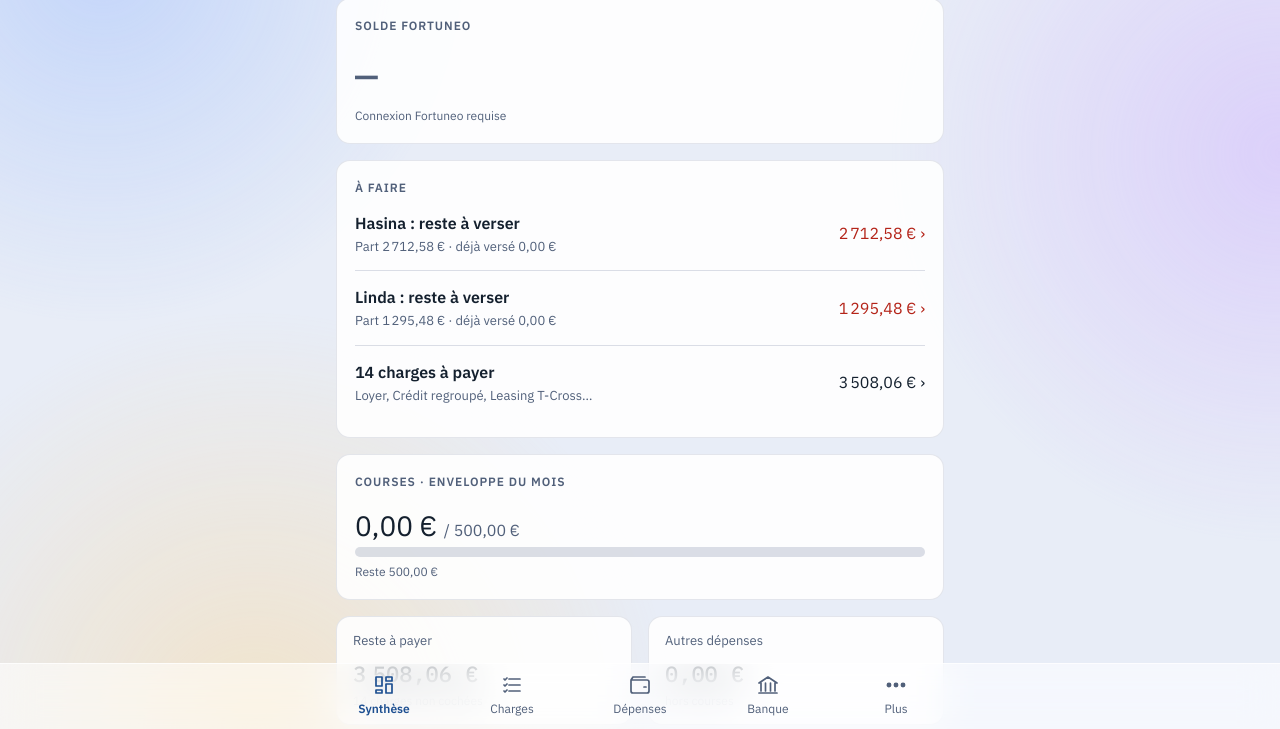
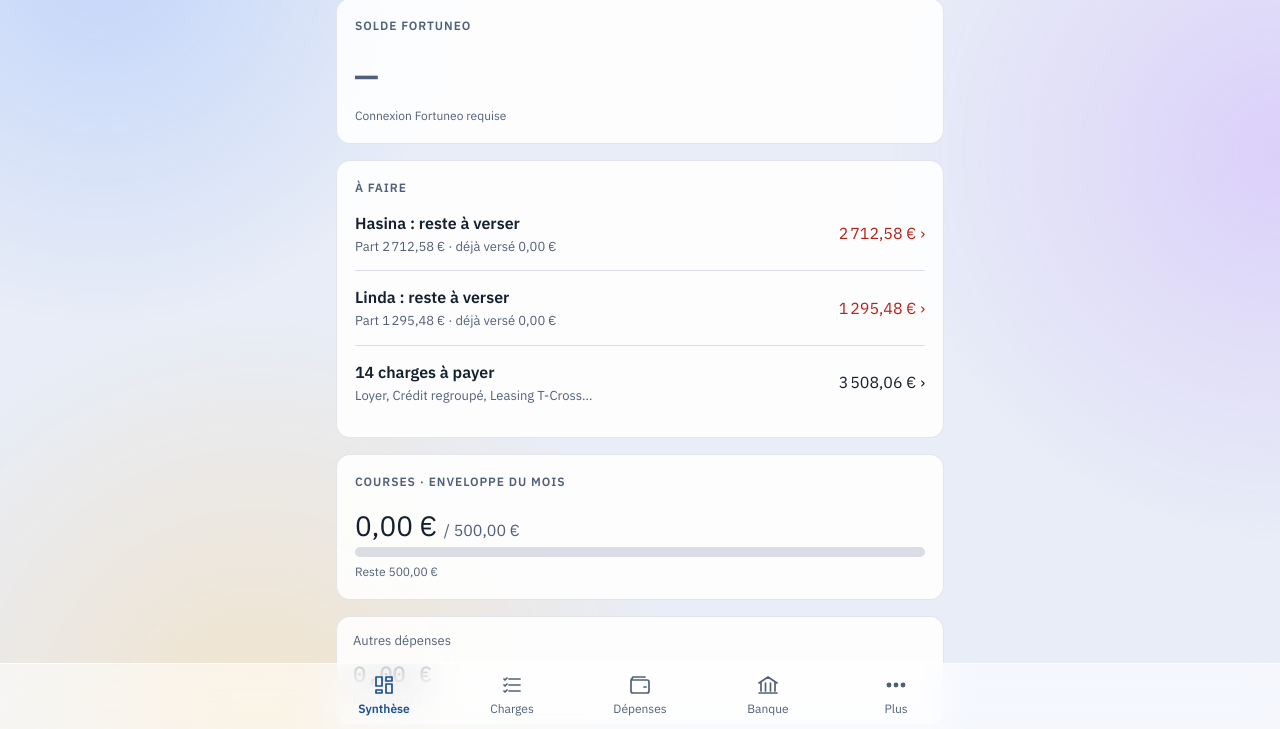
Before and after one commit to Gestion-Tresorerie/Tresorerie, a plain HTML site: page index.html in a window 1280 px wide. Shown: the part 71-800 px from the top of the page. Drawn offline with Linux system fonts and the light colour scheme.

Commit message:
Synthèse : retire la tuile Reste à payer (doublon avec À faire)

```diff
--- a/index.html
+++ b/index.html
@@ -464,8 +464,7 @@ function vSynth(m,c){
     return '<section class="card hero"><h2>Solde Fortuneo</h2>'+(b?'<div class="big '+(b.amount>=0?'pos':'neg')+'">'+(b.amount<0?sgn(b.amount):fmt(b.amount))+'</div><div class="small muted" style="margin-top:6px">'+dd+'maj '+esc(new Date(b.at).toLocaleString('fr-FR',{day:'2-digit',month:'2-digit',hour:'2-digit',minute:'2-digit'}))+'</div>':'<div class="big muted">—</div><div class="small muted" style="margin-top:6px">'+(!bank.token?'Connexion Fortuneo requise':(bank.balInfo==='old'?'Worker pas à jour : à redéployer':(bank.balInfo?'Solde non fourni par Fortuneo ('+esc(bank.balInfo)+')':'Actualise dans l’onglet Banque')))+'</div>')+'</section>'})()+
   vTodo(m,c)+
   '<section class="card tap" role="button" data-act="tab" data-tab="depenses"><h2>Courses · enveloppe du mois</h2><div class="big '+(c.coursesSpent>c.coursesPlanned?'neg':'')+'" style="font-size:28px">'+fmt(c.coursesSpent)+' <span class="muted" style="font-size:16px">/ '+fmt(c.coursesPlanned)+'</span></div>'+bar(c.coursesSpent,c.coursesPlanned)+'<div class="small '+(c.coursesSpent>c.coursesPlanned?'neg':'muted')+'" style="margin-top:6px">'+(c.coursesSpent>c.coursesPlanned?'Dépassement de '+fmt(c.coursesSpent-c.coursesPlanned):'Reste '+fmt(c.coursesPlanned-c.coursesSpent))+'</div></section>'+
-  '<div class="grid2">'+
-    '<div class="kpi tap" role="button" data-act="tab" data-tab="fixes"><div class="l">Reste à payer</div><div class="v">'+fmt(c.fixedRemain)+'</div><div class="s">'+unpaid+' charge'+(unpaid>1?'s':'')+' non cochée'+(unpaid>1?'s':'')+'</div></div>'+
+  '<div class="grid2" style="grid-template-columns:1fr">'+
     '<div class="kpi tap" role="button" data-act="tab" data-tab="depenses"><div class="l">Autres dépenses</div><div class="v">'+fmt(c.otherExtras)+'</div><div class="s">hors courses</div></div>'+
   '</div>'+
   paf+
```
